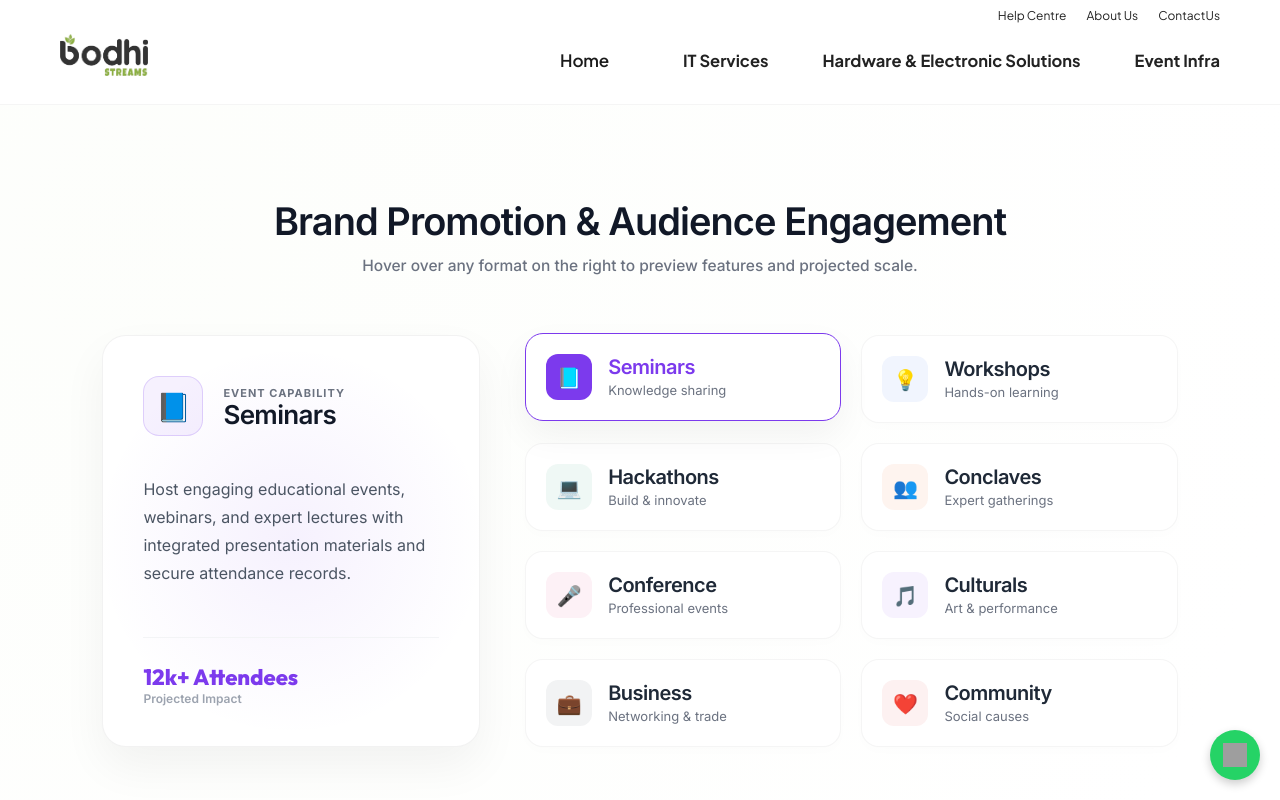
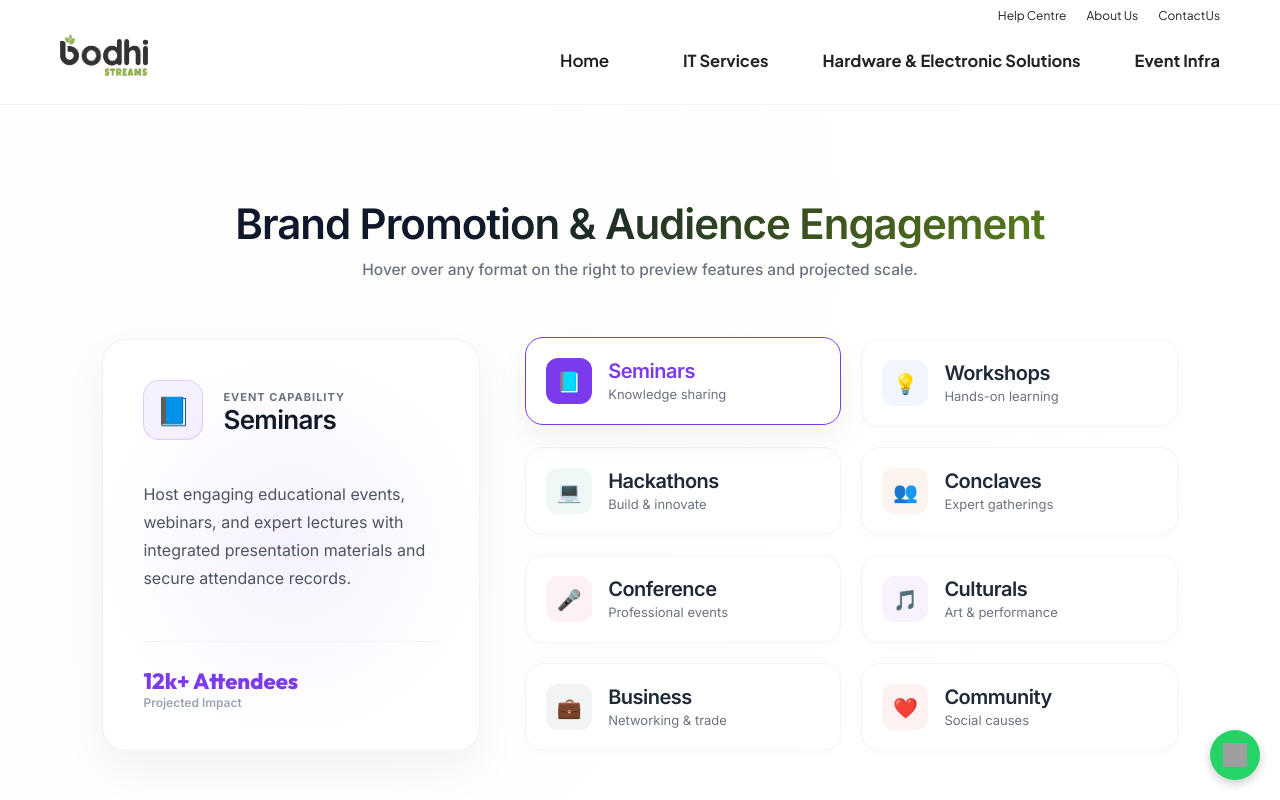
Before and after one commit to iyyansoft/Bodhistreams, a React (Vite) app: page /brand-promotion in a window 1280 px wide. Shown: the top 800 px of the page. Built offline with nearby package versions, Linux system fonts and the light colour scheme; grey boxes are pictures that could not be loaded; a web font is replaced by a local one.

Commit message:
style: apply stylish gradient font effect to Brand Promotion header

```diff
--- a/src/pages/event/BrandPromotion.css
+++ b/src/pages/event/BrandPromotion.css
@@ -10,10 +10,13 @@
 /* TITLE & SUBTITLE */
 .events-section .title {
   font-family: 'Outfit', sans-serif;
-  font-size: 38px;
+  font-size: 42px;
   font-weight: 800;
   margin-bottom: 12px;
-  color: #111827;
+  background: linear-gradient(135deg, #0f172a 30%, #597d1b 100%);
+  -webkit-background-clip: text;
+  -webkit-text-fill-color: transparent;
+  display: inline-block;
   letter-spacing: -0.5px;
 }
 
```
